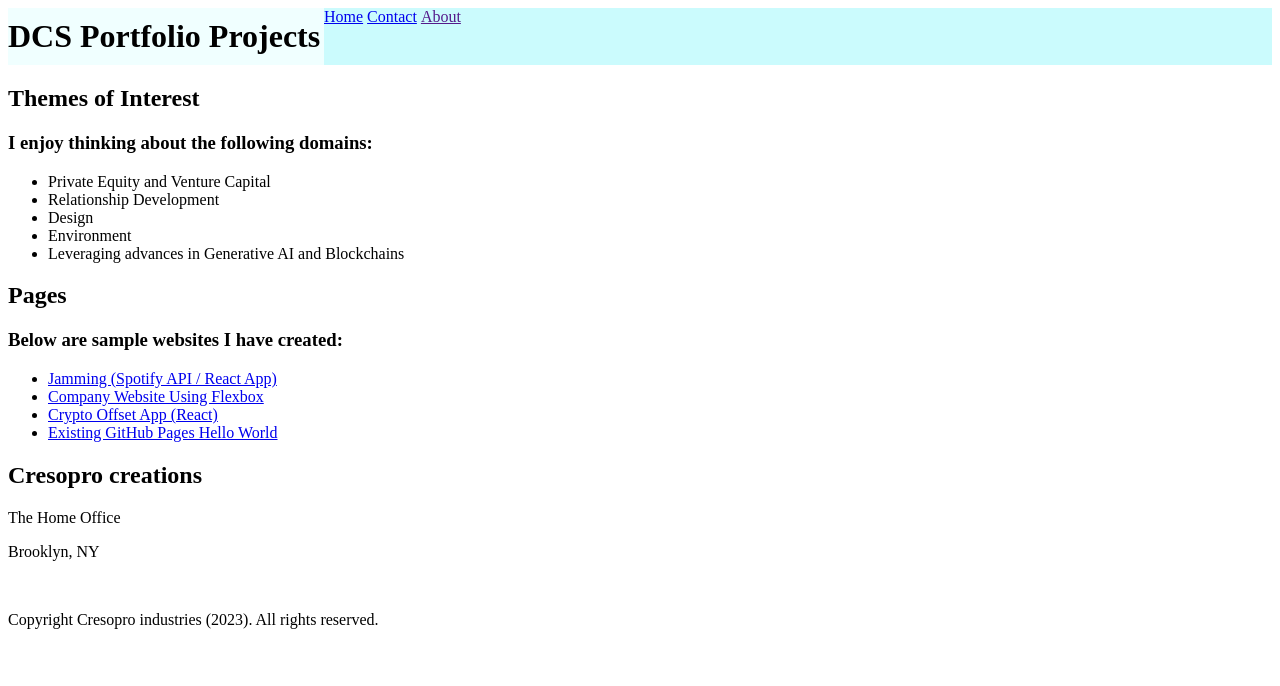
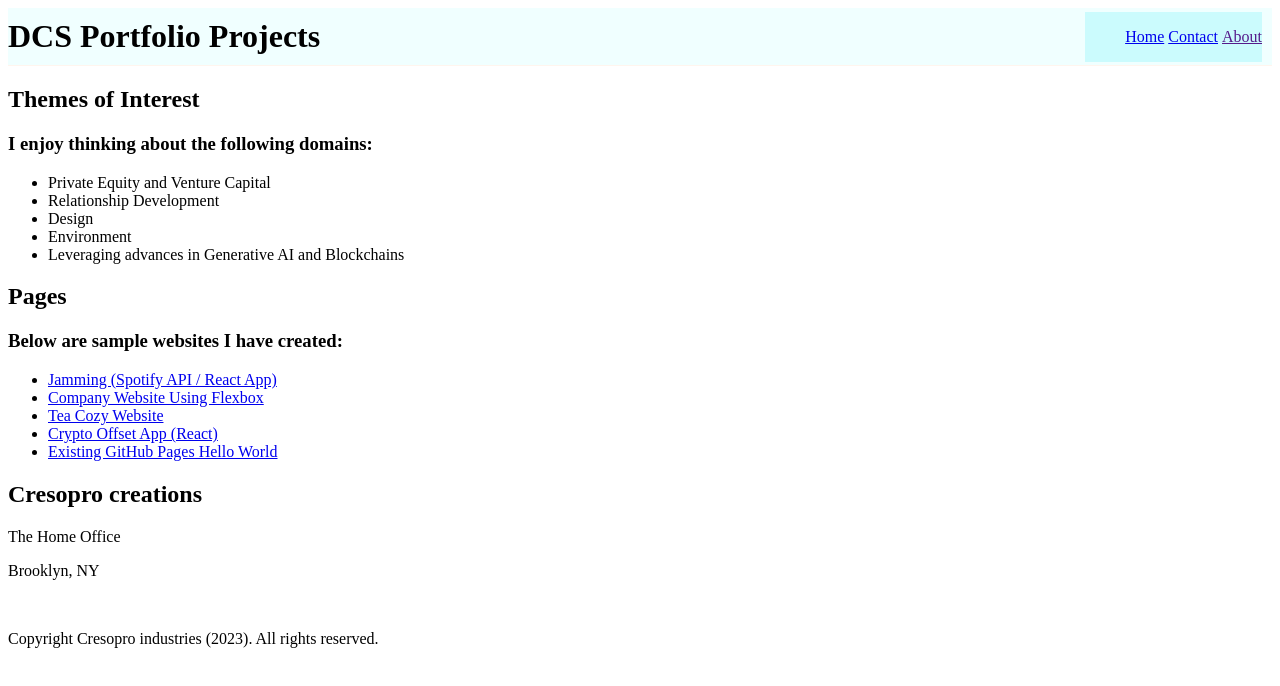
Before and after one commit to prosocres/Portfolio_Website, a plain HTML site: page index.html in a window 1280 px wide. Drawn offline with Linux system fonts and the light colour scheme.

Commit message:
Changed navbar to flex

```diff
--- a/index.html
+++ b/index.html
@@ -40,6 +40,7 @@
         <ul>
             <li><a href=https://jammmingschuphish.surge.sh>Jamming (Spotify API / React App)</a></li>
             <li><a href="/Users/Danny/Projects/Codecademy/Company_Home_Flexbox/flexbox-business-site-starting/index.html">Company Website Using Flexbox</a></li>
+            <li><a href="file:///Users/Danny/Projects/Codecademy/TeaCozy/index.html">Tea Cozy Website</a></li>
             <li><a href="/Users/Danny/Projects/CryptoOffsetFolder/chain_offset_react/chain-offset-app/public/index.html">Crypto Offset App (React)</a></li>
             <li><a href="https://prosocres.github.io/">Existing GitHub Pages Hello World</a></li>
         </ul>
--- a/styles.css
+++ b/styles.css
@@ -1,7 +1,11 @@
 header {
     background-color: azure;
     display: flex;
-    justify-content: space-between;
+    justify-content: flex-start;
+    flex-direction: row;
+    border-bottom: 1px solid seashell;
+    align-items: center;
+    gap: 30px;
 }
 
 header h1 {
@@ -12,15 +16,13 @@ header h1 {
 
 nav {
     background-color: rgb(203, 251, 253);
-    display: inline-block;
-    width: 75%;
+    display: flex;
+    flex-direction: row;
+    justify-content: space-around;
+    margin-right: 10px;
+    margin-left: auto;
+    gap: 30px;
 }
-
-nav ul {
-    list-style-type: none;
-    margin: 0;
-    padding: 0;
-  }
 
 nav ul li {
     display: inline;
```
